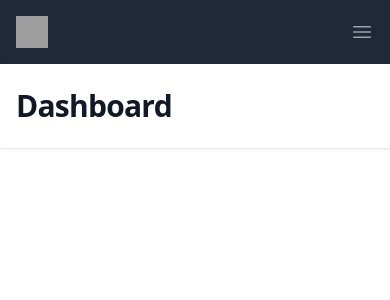
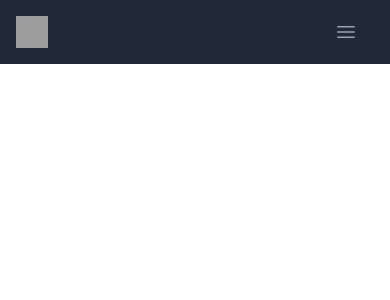
Before and after one commit to cayce2/Goadmin, a React (Create React App) app: page / in a window 390 px wide. Shown: the top 300 px of the page. Built offline with nearby package versions, Linux system fonts and the light colour scheme; grey boxes are pictures that could not be loaded.

Commit message:
Update Navbar.js

```diff
--- a/src/components/Navbar.js
+++ b/src/components/Navbar.js
@@ -39,8 +39,8 @@
         <Disclosure as="nav" className="bg-gray-800">
           {({ open }) => (
             <>
-              <div className="mx-auto max-w-7xl px-4 sm:px-6 lg:px-8">
-                <div className="flex h-16 items-center justify-between">
+              <div className="container mx-auto px-4 sm:px-6 lg:px-8">
+                <div className="flex items-center justify-between h-16">
                   <div className="flex items-center">
                     <div className="flex-shrink-0">
                       <img
@@ -49,8 +49,7 @@
                         alt="Your Company"
                       />
                     </div>
-                    <div className="hidden md:block">
-                      <div className="ml-10 flex items-baseline space-x-4">
+                    <div className="hidden md:block ml-10 space-x-4">
                       {navigation.map((item) => (
                         <a
                           key={item.name}
@@ -68,30 +67,22 @@
                       ))}
                     </div>
                   </div>
-                  </div>
-                  <div className="hidden md:block">
-                    <div className="ml-4 flex items-center md:ml-6">
+                  <div className="hidden md:block ml-6">
+                    <div className="flex items-center">
                       <button
                         type="button"
                         className="relative rounded-full bg-gray-800 p-1 text-gray-400 hover:text-white focus:outline-none focus:ring-2 focus:ring-white focus:ring-offset-2 focus:ring-offset-gray-800"
                       >
-                        <span className="absolute -inset-1.5" />
                         <span className="sr-only">View notifications</span>
                         <BellIcon className="h-6 w-6" aria-hidden="true" />
                       </button>
-
-                      {/* Profile dropdown */}
-                      <Menu as="div" className="relative ml-3">
-                        <div>
-                          <MenuButton className="relative flex max-w-xs items-center rounded-full bg-gray-800 text-sm focus:outline-none focus:ring-2 focus:ring-white focus:ring-offset-2 focus:ring-offset-gray-800">
-                            <span className="absolute -inset-1.5" />
-                            <span className="sr-only">Open user menu</span>
+                      <Menu as="div" className="ml-3 relative">
+                        <MenuButton className="max-w-xs bg-gray-800 rounded-full flex items-center text-sm focus:outline-none focus:ring-2 focus:ring-white focus:ring-offset-2 focus:ring-offset-gray-800">
                           <img className="h-8 w-8 rounded-full" src={user.imageUrl} alt="" />
                         </MenuButton>
-                        </div>
                         <MenuItems
                           transition
-                          className="absolute right-0 z-10 mt-2 w-48 origin-top-right rounded-md bg-white py-1 shadow-lg ring-1 ring-black ring-opacity-5 transition focus:outline-none data-[closed]:scale-95 data-[closed]:transform data-[closed]:opacity-0 data-[enter]:duration-100 data-[leave]:duration-75 data-[enter]:ease-out data-[leave]:ease-in"
+                          className="origin-top-right absolute right-0 z-10 mt-2 w-48 rounded-md bg-white py-1 shadow-lg ring-1 ring-black ring-opacity-5 focus:outline-none data-[closed]:scale-95 data-[closed]:transform data-[closed]:opacity-0 data-[enter]:duration-100 data-[leave]:duration-75 data-[enter]:ease-out data-[leave]:ease-in"
                         >
                           {userNavigation.map((item) => (
                             <MenuItem key={item.name}>
@@ -112,10 +103,8 @@
                       </Menu>
                     </div>
                   </div>
-                  <div className="-mr-2 flex md:hidden">
-                    {/* Mobile menu button */}
-                    <DisclosureButton className="relative inline-flex items-center justify-center rounded-md bg-gray-800 p-2 text-gray-400 hover:bg-gray-700 hover:text-white focus:outline-none focus:ring-2 focus:ring-white focus:ring-offset-2 focus:ring-offset-gray-800">
-                      <span className="absolute -inset-0.5" />
+                  <div className="flex md:hidden mr-2">
+                    <DisclosureButton className="relative p-2 rounded-md bg-gray-800 text-gray-400 hover:bg-gray-700 hover:text-white focus:outline-none focus:ring-2 focus:ring-white focus:ring-offset-2 focus:ring-offset-gray-800">
                       <span className="sr-only">Open main menu</span>
                       {open ? (
                         <XMarkIcon className="block h-6 w-6" aria-hidden="true" />
@@ -126,9 +115,8 @@
                   </div>
                 </div>
               </div>
-
               <DisclosurePanel className="md:hidden">
-                <div className="space-y-1 px-2 pb-3 pt-2 sm:px-3">
+                <div className="px-2 pt-2 pb-3 space-y-1 sm:px-3">
                   {navigation.map((item) => (
                     <DisclosureButton
                       key={item.name}
@@ -144,11 +132,9 @@
                     </DisclosureButton>
                   ))}
                 </div>
-                <div className="border-t border-gray-700 pb-3 pt-4">
+                <div className="border-t border-gray-700 pt-4 pb-3">
                   <div className="flex items-center px-5">
-                    <div className="flex-shrink-0">
                     <img className="h-10 w-10 rounded-full" src={user.imageUrl} alt="" />
-                    </div>
                     <div className="ml-3">
                       <div className="text-base font-medium leading-none text-white">{user.name}</div>
                       <div className="text-sm font-medium leading-none text-gray-400">{user.email}</div>
@@ -157,37 +143,15 @@
                       type="button"
                       className="relative ml-auto flex-shrink-0 rounded-full bg-gray-800 p-1 text-gray-400 hover:text-white focus:outline-none focus:ring-2 focus:ring-white focus:ring-offset-2 focus:ring-offset-gray-800"
                     >
-                      <span className="absolute -inset-1.5" />
                       <span className="sr-only">View notifications</span>
                       <BellIcon className="h-6 w-6" aria-hidden="true" />
                     </button>
-                  </div>
-                  <div className="mt-3 space-y-1 px-2">
-                    {userNavigation.map((item) => (
-                      <DisclosureButton
-                        key={item.name}
-                        as="a"
-                        href={item.href}
-                        className="block rounded-md px-3 py-2 text-base font-medium text-gray-400 hover:bg-gray-700 hover:text-white"
-                      >
-                        {item.name}
-                      </DisclosureButton>
-                    ))}
                   </div>
                 </div>
               </DisclosurePanel>
             </>
           )}
         </Disclosure>
-
-        <header className="bg-white shadow">
-          <div className="mx-auto max-w-7xl px-4 py-6 sm:px-6 lg:px-8">
-            <h1 className="text-3xl font-bold tracking-tight text-gray-900">Dashboard</h1>
-          </div>
-        </header>
-        <main>
-          <div className="mx-auto max-w-7xl px-4 py-6 sm:px-6 lg:px-8">{/* Your content */}</div>
-        </main>
       </div>
     </>
   )
```
Lines whose indentation alone changed are shown as unchanged.
